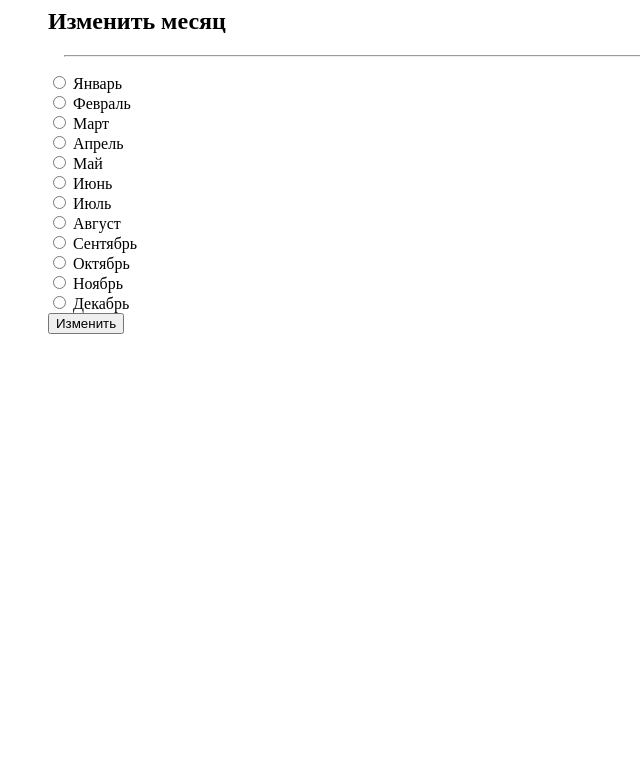
After one commit to webnetkz/OpiqCopyBook, a PHP site: page /app/mechanics/month.php in a window 1280 px wide. The commit adds this page. Shown: the top 783 px of the page, without its empty margins (0-640 px from the left). Run offline with PHP 8.4, Linux system fonts and the light colour scheme; the visitor is signed in with stand-in values (Sample User, id 1).

Commit message:
change month for cabinetIp

```diff
--- a/app/mechanics/cabinetNavigation.php
+++ b/app/mechanics/cabinetNavigation.php
@@ -7,3 +7,5 @@ if($_SESSION['org'] == 'too') {
 } else {
     header('Location: ../cabinetIp.php');
 }
+
+$_SESSION['month'] = $_POST['month'];
--- a/app/mechanics/mobileLogout.php
+++ b/app/mechanics/mobileLogout.php
@@ -41,7 +41,7 @@ if($_SESSION['iin'] == null) {
                                 </label>
                         </div>
                             <a href="../../public/pages/signUp.php" class="newAcc">Создать новый</a>
-                        <input type="submit" name="sendData" value="OK" class="sendData">
+                        <a href="cabinetNavigation.php" class="newAcc">Назад</a>
                     </form>
                 </div>
 
--- /dev/null
+++ b/app/mechanics/month.php
@@ -0,0 +1,114 @@
+<?php
+
+    session_start();
+
+    if($_SESSION['iin'] == null) {
+        header("Location: ../../index.php");
+    }
+
+?>
+
+<html>
+    <head>
+        <title>Выбор месяца</title>
+
+        <meta charset="UTF-8">
+        <meta name="author" content="">
+        <meta name="description" content="">
+        <meta name="keywords" content="">
+        <meta name="viewport" content="width=device-width, initial-scale=1.0">
+        <meta name="robots" content="index, follow">
+
+        <link rel="shortcut icon" href="../../public/img/miniLogoWebnet.png" type="image/png">
+        <link rel="stylesheet" href="../../public/css/mobileCabinetLogoutStyle.css">
+
+    </head>
+
+    <body>
+
+        <header>
+            <menu>
+                <!--Mobile Set-->
+                    <div id="m_Set">
+                        <h2 class="central">Изменить месяц</h4>
+                            <hr style="margin: 1em;">
+
+                        <form action="cabinetNavigation.php" method="POST" class="footer">
+                            <div class="month">
+                                <input type="radio" name="month" class="radio" id="janary" value="январь">
+                                    <label for="janary">
+                                        Январь
+                                    </label>
+                            </div>
+                            <div class="month">
+                                <input type="radio" name="month" class="radio" id="february" value="февраль">
+                                    <label for="february">
+                                        Февраль
+                                    </label>
+                            </div>
+                            <div class="month">
+                                <input type="radio" name="month" class="radio" id="march" value="март">
+                                    <label for="march">
+                                        Март
+                                    </label>
+                            </div>
+                            <div class="month">
+                                <input type="radio" name="month" class="radio" id="april" value="апрель">
+                                    <label for="april">
+                                        Апрель
+                                    </label>
+                            </div>
+                            <div class="month">
+                                <input type="radio" name="month" class="radio" id="may" value="май">
+                                    <label for="may">
+                                        Май
+                                    </label>
+                            </div>
+                            <div class="month">
+                                <input type="radio" name="month" class="radio" id="june" value="июнь">
+                                    <label for="june">
+                                        Июнь
+                                    </label>
+                            </div>
+                            <div class="month">
+                                <input type="radio" name="month" class="radio" id="july" value="июль">
+                                    <label for="july">
+                                        Июль
+                                    </label>
+                            </div>
+                            <div class="month">
+                                <input type="radio" name="month" class="radio" id="august" value="август">
+                                    <label for="august">
+                                        Август
+                                    </label>
+                            </div>
+                            <div class="month">
+                                <input type="radio" name="month" class="radio" id="september" value="сетябрь">
+                                    <label for="september">
+                                        Сентябрь
+                                    </label>
+                            </div>
+                            <div class="month">
+                                <input type="radio" name="month" class="radio" id="october" value="октябрь">
+                                    <label for="october">
+                                        Октябрь
+                                    </label>
+                            </div>
+                            <div class="month">
+                                <input type="radio" name="month" class="radio" id="november" value="ноябрь">
+                                    <label for="november">
+                                        Ноябрь
+                                    </label>
+                            </div>
+                            <div class="month">
+                                <input type="radio" name="month" class="radio" id="december" value="декабрь">
+                                    <label for="december">
+                                        Декабрь
+                                    </label>
+                            </div>
+
+                            <input type="submit" name="sendMonth" class="sendData" value="Изменить">
+                        </form>
+                    </div>
+
+                <!--End Mobile Set-->
--- a/public/css/mobileCabinetLogoutStyle.css
+++ b/public/css/mobileCabinetLogoutStyle.css
@@ -51,6 +51,7 @@
     }
 
     a.newAcc {
+        top: 80%;
         text-decoration: none;
         display: block;
         text-align: center;
@@ -133,4 +134,13 @@
     input[type="radio"]:checked + label:after {
         opacity: 1;
     }
+
+    .month {
+        display: inline-block;
+        width: 40%;
+        margin-bottom: 1em;
+        margin-left: 3em;
+        font-size: 1.2em;
+    }
+
 }
```
Also changed, not shown: app/cabinetIp.php (+8 -3 lines), public/css/mobileMonth.css (added, +8 -0 lines).
